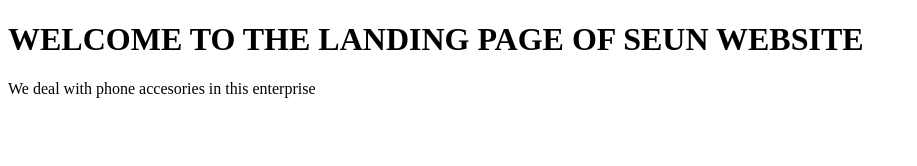
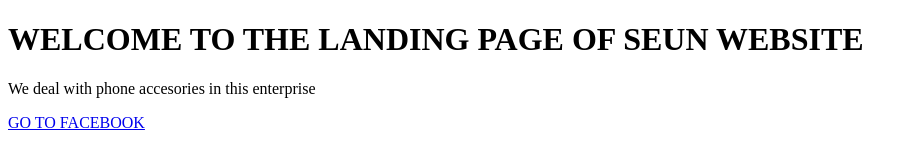
Before and after one commit to ADIGUN-OLUWASEUN/my-git-class, a plain HTML site: page index.html in a window 1280 px wide. Shown: the whole page, without its empty margins (0-917 px from the left). Drawn offline with Linux system fonts and the light colour scheme.

Commit message:
new update added in my html

```diff
--- a/index.html
+++ b/index.html
@@ -9,5 +9,6 @@
     <h1>WELCOME TO THE LANDING PAGE OF SEUN WEBSITE</h1>
 
     <p>We deal with phone accesories in this enterprise</p>
+    <a href="https://www.facebook.com">GO TO FACEBOOK</a>
 </body>
 </html>
```
